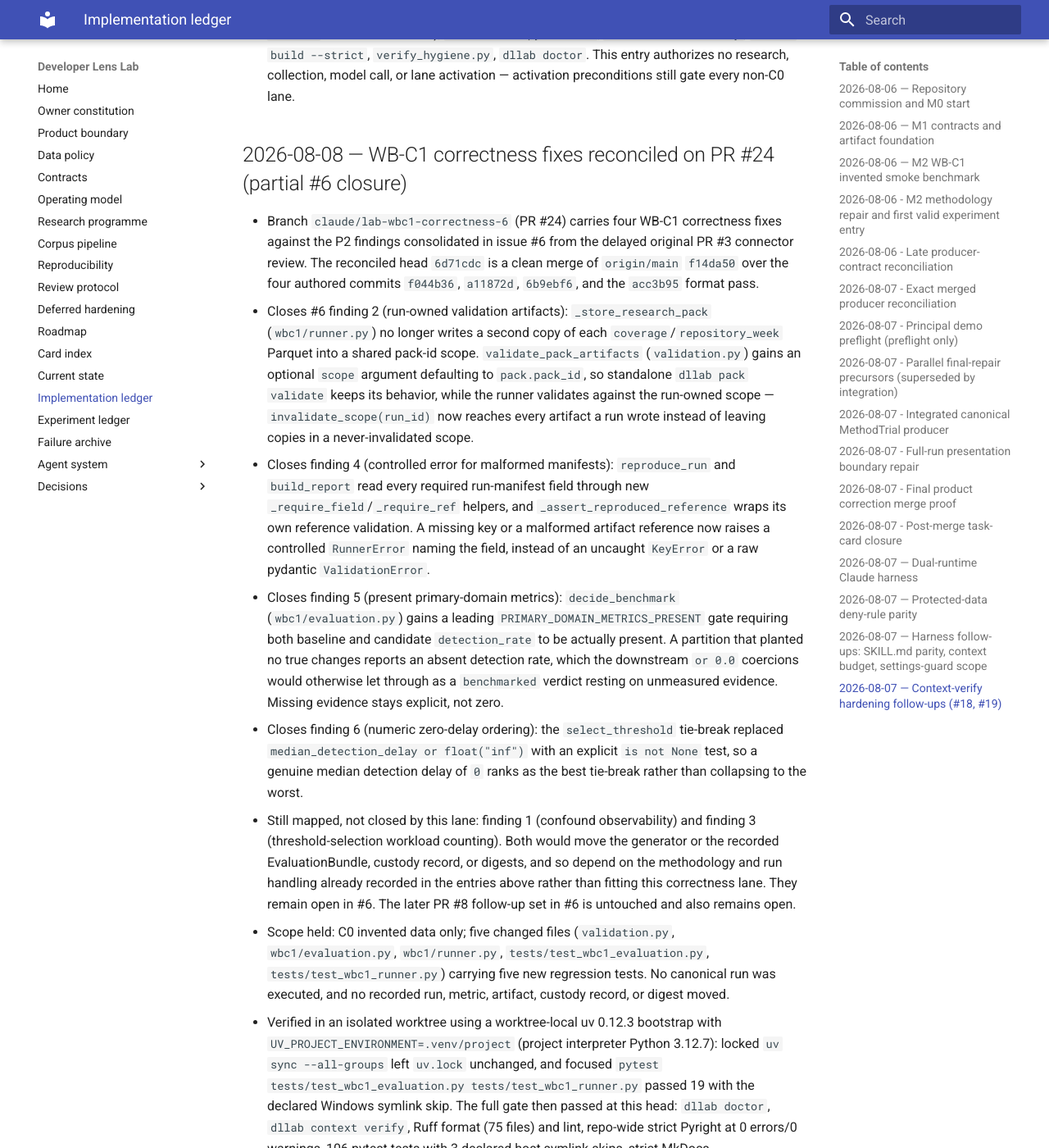
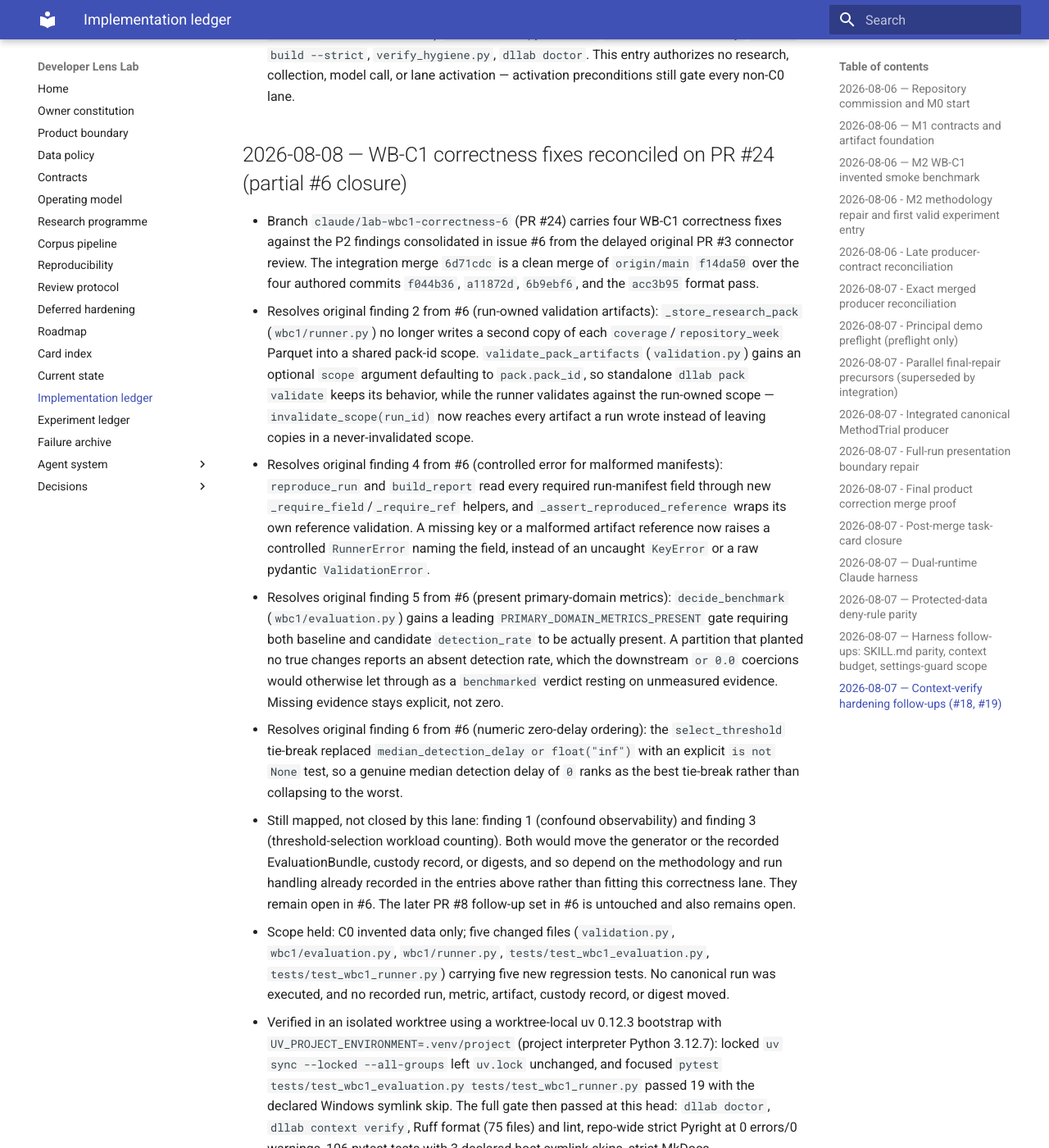
Before and after one commit to Chris0Jeky/developer-lens-lab, an MkDocs documentation site: the page built from docs/IMPLEMENTATION_LEDGER.md, in a window 1280 px wide and 1400 px high, scrolled down 15225 px. Shown: the whole window at 82% size. Built offline with MkDocs 1.6.1 and Material for MkDocs 9.7.7, drawn with Linux system fonts in a browser that asks for light colours; some of the changed text lies outside the part shown.

Commit message:
ledger: correct PR #24 verification wording

```diff
--- a/docs/IMPLEMENTATION_LEDGER.md
+++ b/docs/IMPLEMENTATION_LEDGER.md
@@ -500,25 +500,25 @@ Append milestone evidence. Live GitHub facts are snapshots and must be refreshed
 
 - Branch `claude/lab-wbc1-correctness-6` (PR #24) carries four WB-C1 correctness fixes against the
   P2 findings consolidated in issue #6 from the delayed original PR #3 connector review. The
-  reconciled head `6d71cdc` is a clean merge of `origin/main` `f14da50` over the four authored
+  integration merge `6d71cdc` is a clean merge of `origin/main` `f14da50` over the four authored
   commits `f044b36`, `a11872d`, `6b9ebf6`, and the `acc3b95` format pass.
-- Closes #6 finding 2 (run-owned validation artifacts): `_store_research_pack` (`wbc1/runner.py`)
+- Resolves original finding 2 from #6 (run-owned validation artifacts): `_store_research_pack` (`wbc1/runner.py`)
   no longer writes a second copy of each `coverage`/`repository_week` Parquet into a shared
   pack-id scope. `validate_pack_artifacts` (`validation.py`) gains an optional `scope` argument
   defaulting to `pack.pack_id`, so standalone `dllab pack validate` keeps its behavior, while the
   runner validates against the run-owned scope — `invalidate_scope(run_id)` now reaches every
   artifact a run wrote instead of leaving copies in a never-invalidated scope.
-- Closes finding 4 (controlled error for malformed manifests): `reproduce_run` and `build_report`
+- Resolves original finding 4 from #6 (controlled error for malformed manifests): `reproduce_run` and `build_report`
   read every required run-manifest field through new `_require_field`/`_require_ref` helpers, and
   `_assert_reproduced_reference` wraps its own reference validation. A missing key or a malformed
   artifact reference now raises a controlled `RunnerError` naming the field, instead of an
   uncaught `KeyError` or a raw pydantic `ValidationError`.
-- Closes finding 5 (present primary-domain metrics): `decide_benchmark` (`wbc1/evaluation.py`)
+- Resolves original finding 5 from #6 (present primary-domain metrics): `decide_benchmark` (`wbc1/evaluation.py`)
   gains a leading `PRIMARY_DOMAIN_METRICS_PRESENT` gate requiring both baseline and candidate
   `detection_rate` to be actually present. A partition that planted no true changes reports an
   absent detection rate, which the downstream `or 0.0` coercions would otherwise let through as a
   `benchmarked` verdict resting on unmeasured evidence. Missing evidence stays explicit, not zero.
-- Closes finding 6 (numeric zero-delay ordering): the `select_threshold` tie-break replaced
+- Resolves original finding 6 from #6 (numeric zero-delay ordering): the `select_threshold` tie-break replaced
   `median_detection_delay or float("inf")` with an explicit `is not None` test, so a genuine
   median detection delay of `0` ranks as the best tie-break rather than collapsing to the worst.
 - Still mapped, not closed by this lane: finding 1 (confound observability) and finding 3
@@ -532,13 +532,12 @@ Append milestone evidence. Live GitHub facts are snapshots and must be refreshed
   custody record, or digest moved.
 - Verified in an isolated worktree using a worktree-local uv 0.12.3 bootstrap with
   `UV_PROJECT_ENVIRONMENT=.venv/project` (project interpreter Python 3.12.7): locked
-  `uv sync --all-groups` left `uv.lock` unchanged, and focused
+  `uv sync --locked --all-groups` left `uv.lock` unchanged, and focused
   `pytest tests/test_wbc1_evaluation.py tests/test_wbc1_runner.py` passed 19 with the declared
   Windows symlink skip. The full gate then passed at this head: `dllab doctor`, `dllab context
   verify`, Ruff format (75 files) and lint, repo-wide strict Pyright at 0 errors/0 warnings, 106
   pytest tests with 3 declared host symlink skips, strict MkDocs, `verify_hygiene.py`, and
-  `git diff --check`. This is the first entry whose Pyright ran clean repo-wide: the earlier
-  entries' import-resolution noise came from the ad-hoc `.venv` fallback, not the code, and a
-  properly locked uv project environment resolves it on this host.
+  `git diff --check`. Unlike the recent ad-hoc .venv fallback entries above, this worktree-local locked uv environment
+  resolved their recorded import-noise caveat for this pass.
 - NOT verified: hosted CI and independent review of this exact head are later gates and are not
   claimed by this entry, which authorizes no research, collection, model call, or lane activation.
```
